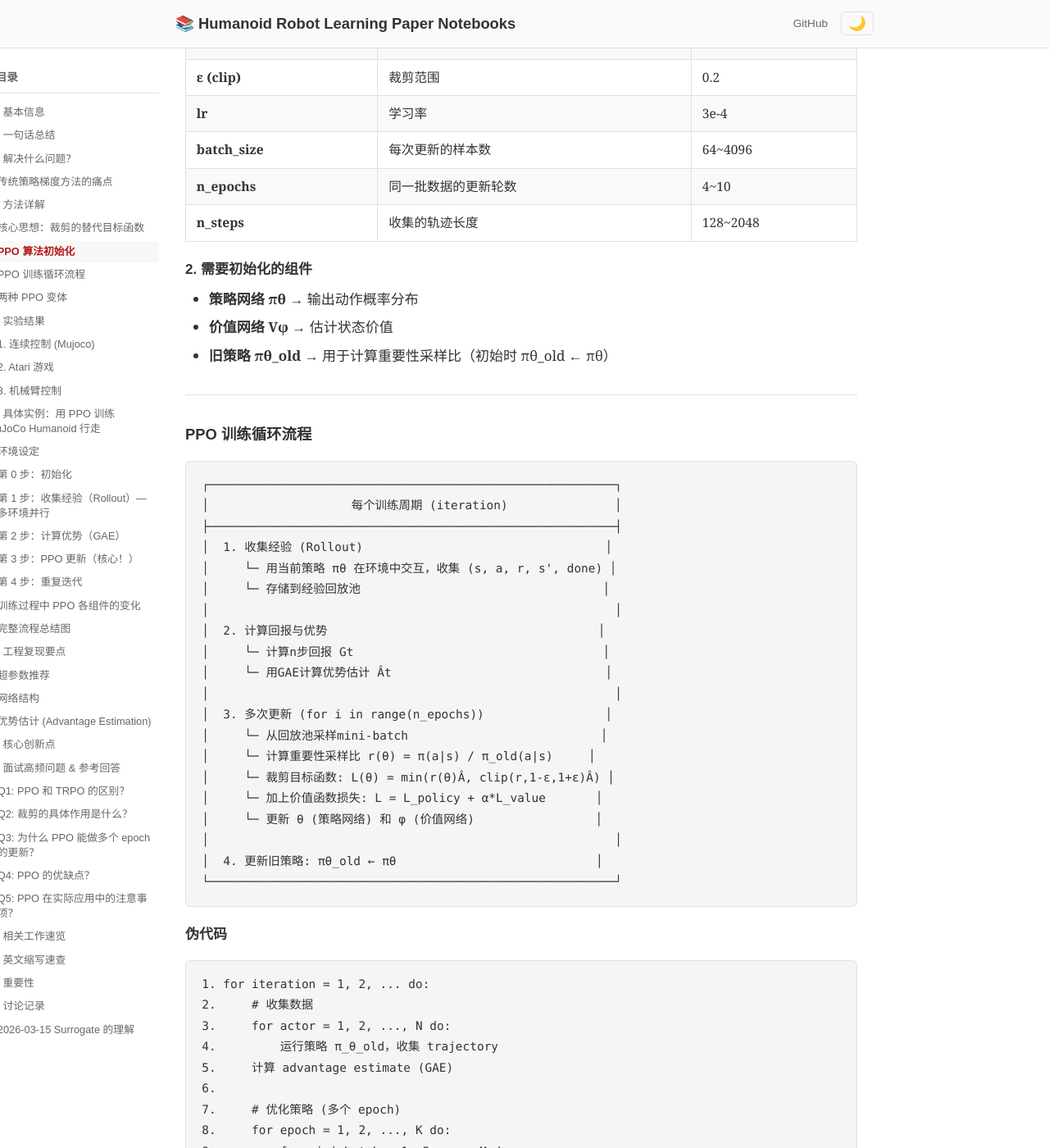
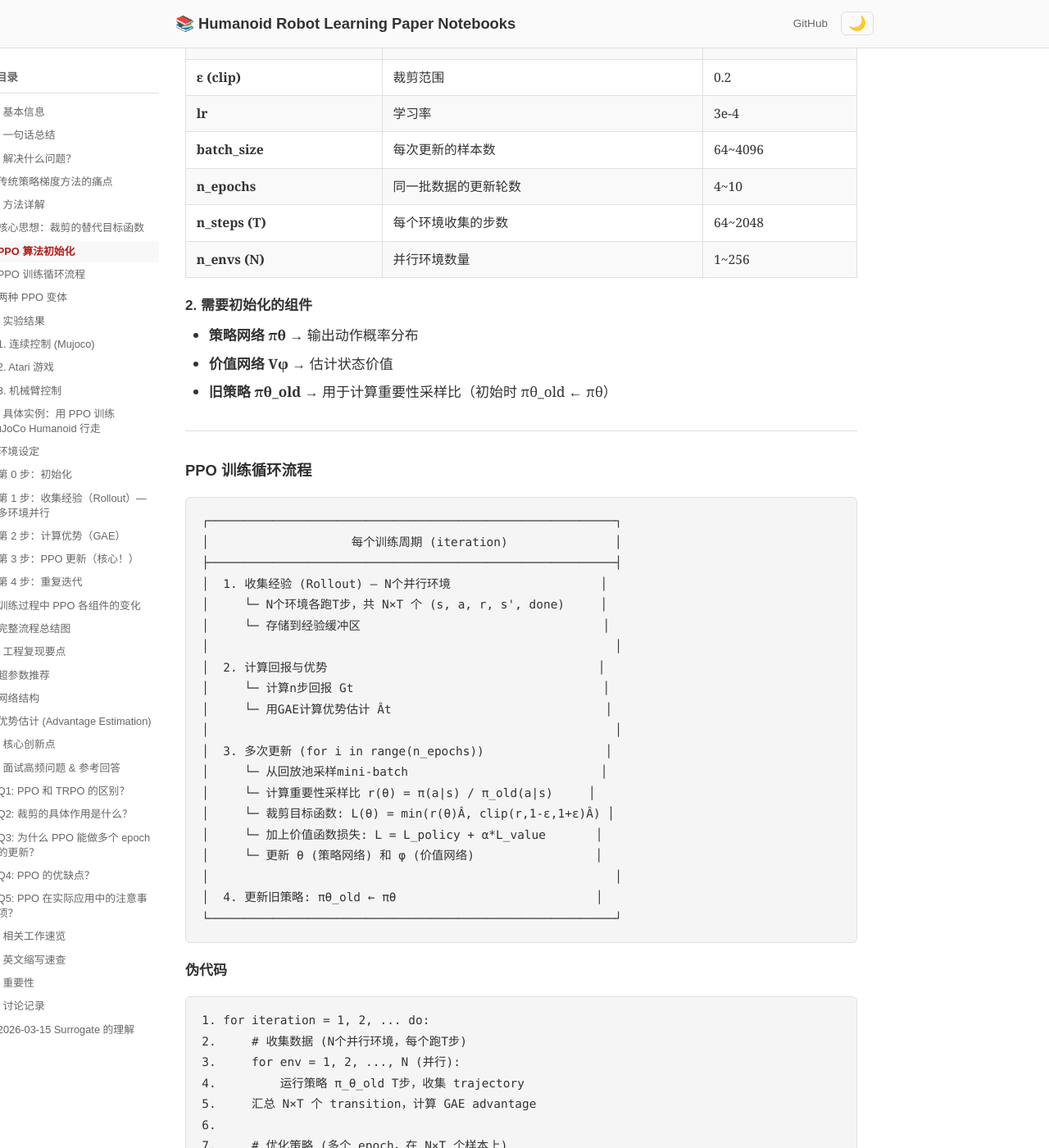
Before and after one commit to ImChong/Humanoid_Robot_Learning_Paper_Notebooks, a Jekyll site: the page built from papers/01_Foundational_RL/PPO_Proximal_Policy_Optimization/PPO_Proximal_Policy_Optimization.md, in a window 1280 px wide and 1400 px high, scrolled down 2557 px. Shown: the whole window at 82% size. Built offline with Jekyll 4.4.1, drawn with Linux system fonts in a browser that asks for light colours; some of the changed text lies outside the part shown.

Commit message:
fix: PPO全流程案例统一并行环境设定（超参/GAE/流程图/伪代码）

````diff
--- a/papers/01_Foundational_RL/PPO_Proximal_Policy_Optimization/PPO_Proximal_Policy_Optimization.md
+++ b/papers/01_Foundational_RL/PPO_Proximal_Policy_Optimization/PPO_Proximal_Policy_Optimization.md
@@ -91,7 +91,8 @@ $$L^{CLIP}(\theta) = \mathbb{E}_t \left[ \min\left( r_t(\theta) \cdot \hat{A}_t,
 | **lr** | 学习率 | 3e-4 |
 | **batch_size** | 每次更新的样本数 | 64~4096 |
 | **n_epochs** | 同一批数据的更新轮数 | 4~10 |
-| **n_steps** | 收集的轨迹长度 | 128~2048 |
+| **n_steps (T)** | 每个环境收集的步数 | 64~2048 |
+| **n_envs (N)** | 并行环境数量 | 1~256 |
 
 #### 2. 需要初始化的组件
 
@@ -107,9 +108,9 @@ $$L^{CLIP}(\theta) = \mathbb{E}_t \left[ \min\left( r_t(\theta) \cdot \hat{A}_t,
 ┌─────────────────────────────────────────────────────────┐
 │                    每个训练周期 (iteration)               │
 ├─────────────────────────────────────────────────────────┤
-│  1. 收集经验 (Rollout)                                  │
-│     └─ 用当前策略 πθ 在环境中交互，收集 (s, a, r, s', done) │
-│     └─ 存储到经验回放池                                  │
+│  1. 收集经验 (Rollout) — N个并行环境                     │
+│     └─ N个环境各跑T步，共 N×T 个 (s, a, r, s', done)     │
+│     └─ 存储到经验缓冲区                                  │
 │                                                         │
 │  2. 计算回报与优势                                      │
 │     └─ 计算n步回报 Gt                                   │
@@ -130,12 +131,12 @@ $$L^{CLIP}(\theta) = \mathbb{E}_t \left[ \min\left( r_t(\theta) \cdot \hat{A}_t,
 
 ```
 1. for iteration = 1, 2, ... do:
-2.     # 收集数据
-3.     for actor = 1, 2, ..., N do:
-4.         运行策略 π_θ_old，收集 trajectory
-5.     计算 advantage estimate (GAE)
+2.     # 收集数据 (N个并行环境，每个跑T步)
+3.     for env = 1, 2, ..., N (并行):
+4.         运行策略 π_θ_old T步，收集 trajectory
+5.     汇总 N×T 个 transition，计算 GAE advantage
 6.
-7.     # 优化策略 (多个 epoch)
+7.     # 优化策略 (多个 epoch，在 N×T 个样本上)
 8.     for epoch = 1, 2, ..., K do:
 9.         for mini-batch = 1, 2, ..., M do:
 10.            使用 clip objective 做梯度上升
@@ -210,7 +211,8 @@ $$L^{CLIP}(\theta) = \mathbb{E}\left[\min\left(r_t(\theta)\hat{A}_t, \text{clip}
   clip ε = 0.2
   γ = 0.99, λ = 0.95
   lr = 3e-4 (Adam)
-  n_steps = 2048 (每次收集的步数)
+  n_envs = 32 (并行环境数)
+  n_steps = 64 (每个环境收集的步数, 总共 32×64=2048)
   n_epochs = 10 (同一批数据更新10次)
   mini_batch_size = 64
 ```
@@ -253,25 +255,38 @@ t=63:  该环境收集完 64 步
 
 ### 第 2 步：计算优势（GAE）
 
-对收集到的 2048 个 transition，逐步计算：
+对 32 个环境汇总的 2048 个 transition，**按每个环境独立计算** GAE：
 
 ```
-① 用价值网络估计每个状态的V值:
-   V(s₀) = 5.2,  V(s₁) = 4.8,  V(s₂) = 3.1, ...
+# 对环境 #1 的 64 步数据 (环境之间不交叉):
+
+① 用价值网络批量估计V值:
+   V(s₀¹) = 5.2,  V(s₁¹) = 4.8,  V(s₂¹) = 3.1, ...
 
 ② 计算TD误差:
-   δ₀ = r₀ + γ·V(s₁) - V(s₀) = 0.3 + 0.99×4.8 - 5.2 = -0.148
-   δ₁ = r₁ + γ·V(s₂) - V(s₁) = 0.1 + 0.99×3.1 - 4.8 = -1.631
+   δ₀¹ = r₀¹ + γ·V(s₁¹) - V(s₀¹) = 0.3 + 0.99×4.8 - 5.2 = -0.148
+   δ₁¹ = r₁¹ + γ·V(s₂¹) - V(s₁¹) = 0.1 + 0.99×3.1 - 4.8 = -1.631
+   ⚠️ 如果 t=47 摔倒 (done=True):
+      δ₄₇¹ = r₄₇¹ + 0 - V(s₄₇¹)  ← 终止状态，不加 γ·V(s')
+      t=48 开始是新轨迹，GAE 从头递推
    ...
 
-③ GAE递推计算优势:
-   Â₂₀₄₇ = δ₂₀₄₇
-   Â₂₀₄₆ = δ₂₀₄₆ + (γλ)·Â₂₀₄₇
-   ...从后往前...
-   Â₀ = δ₀ + (γλ)·Â₁ + (γλ)²·Â₂ + ...
+③ GAE递推 (在每段连续轨迹内从后往前):
+   Â₆₃¹ = δ₆₃¹
+   Â₆₂¹ = δ₆₂¹ + (γλ)·Â₆₃¹
+   ...
+   Â₄₈¹ = δ₄₈¹ + (γλ)·Â₄₉¹  ← reset后的新轨迹
+   --- 摔倒断点，GAE 不跨越 ---
+   Â₄₇¹ = δ₄₇¹                ← 旧轨迹最后一步
+   Â₄₆¹ = δ₄₆¹ + (γλ)·Â₄₇¹
+   ...
+
+# 同理计算环境 #2 ~ #32，最终得到 2048 个优势值
 ```
 
 结果：站稳时 $\hat{A}_t > 0$（好），摔倒前 $\hat{A}_t \ll 0$（差）。
+
+> ⚠️ **关键细节**：GAE 递推必须在**每个环境的每段连续轨迹内**独立计算，不能跨环境、不能跨 done 边界。摔倒 reset 后是一条新轨迹。
 
 ### 第 3 步：PPO 更新（核心！）
 
@@ -336,19 +351,20 @@ for epoch in range(10):
 ### 完整流程总结图
 
 ```
-初始化 πθ, Vφ (随机)
+初始化 πθ, Vφ (随机), 创建 N=32 个并行环境
         │
         ▼
-┌──→ 收集 2048 步经验 ◄─── 用当前 πθ 和环境交互
+┌──→ 32 个环境并行收集，每个跑 64 步 → 2048 个样本
 │       │
 │       ▼
-│   计算 GAE 优势 Ât
+│   按环境/轨迹独立计算 GAE 优势 Ât
 │       │
 │       ▼
 │   保存 πθ_old ← πθ
 │       │
 │       ▼
 │   ┌─ for epoch in 10: ─────────────────────┐
+│   │   打乱 2048 个样本（跨环境混合）        │
 │   │   for mini_batch (64 samples):         │
 │   │     r(θ) = πθ(a|s) / πθ_old(a|s)      │
 │   │     L = min(r·Â, clip(r,0.8,1.2)·Â)   │
@@ -361,6 +377,8 @@ for epoch in range(10):
 │       │No
 └───────┘
 ```
+
+> 💡 注意：收集时按环境分开（保持轨迹独立），但更新时**打乱混合**所有环境的样本到 mini-batch 中——这是 PPO 样本效率高的关键。
 
 > 💡 **为什么 PPO 特别适合人形机器人？** Humanoid 的动作空间高维（17维）、动力学复杂（容易摔倒），需要算法既能**大胆探索**新步态，又不能**更新太猛**把已学会的平衡搞崩——PPO 的 clip 机制天然满足这个需求。
 
````
